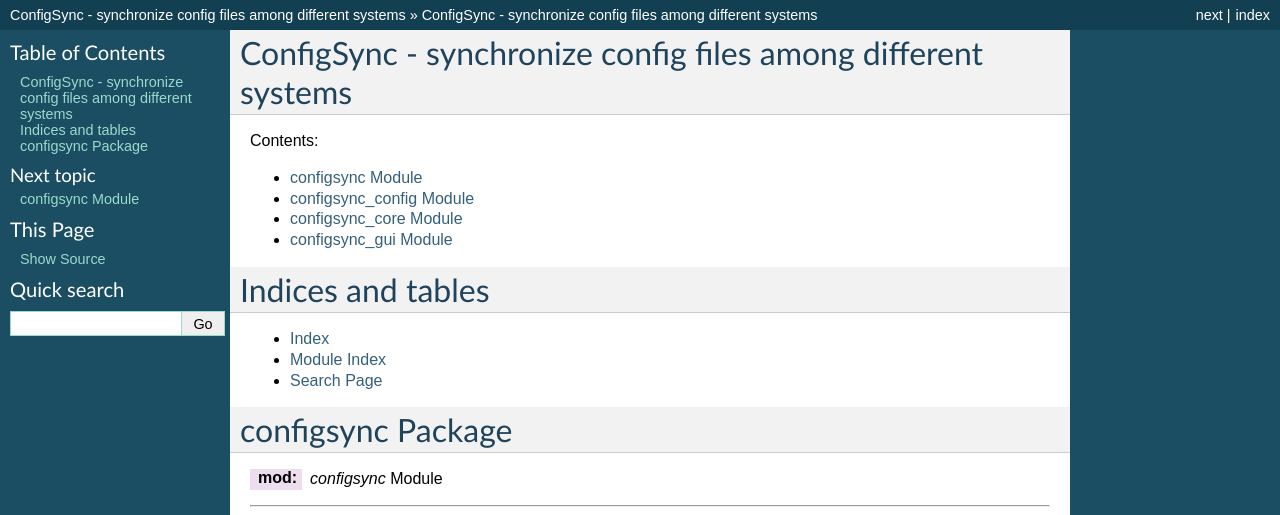
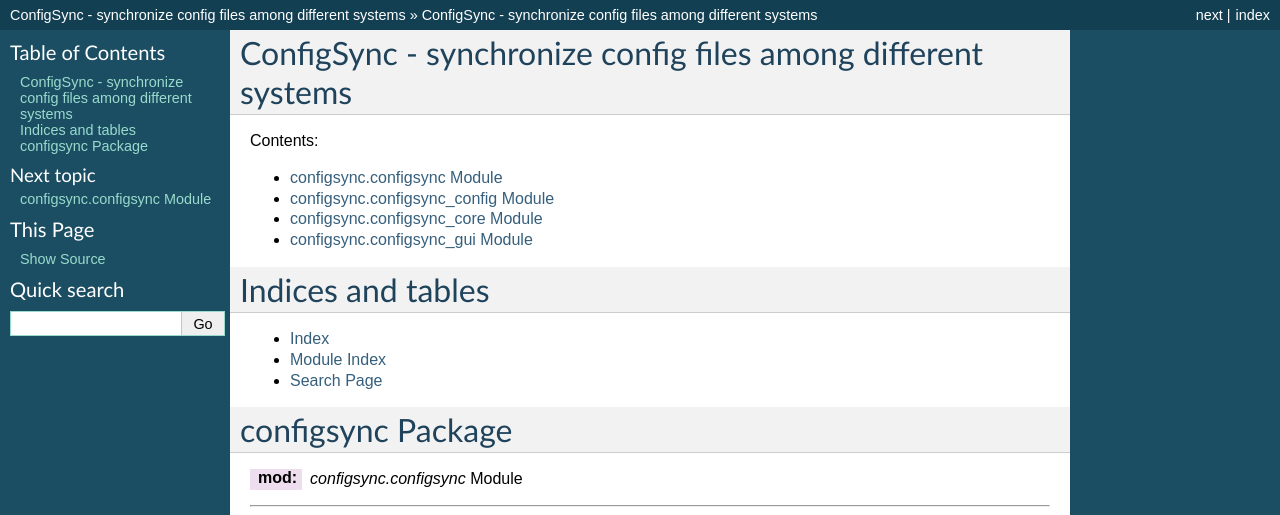
Before and after one commit to martiinsiimon/configsync, a Sphinx documentation site: the page built from docs/index.rst, in a window 1280 px wide. Shown: the top 515 px of the page. Built offline with Sphinx 7.4.7, drawn with Linux system fonts in a browser that asks for light colours; some of the changed text lies outside the part shown; grey boxes are pictures that could not be loaded.

Commit message:
Updated documentation structure and fixed many errors

```diff
--- a/docs/configsync.rst
+++ b/docs/configsync.rst
@@ -1,7 +1,7 @@
-configsync Module
-=================
+configsync.configsync Module
+============================
 
-.. automodule:: configsync
+.. automodule:: configsync.configsync
     :members:
     :undoc-members:
     :show-inheritance:
--- a/docs/configsync_config.rst
+++ b/docs/configsync_config.rst
@@ -1,7 +1,7 @@
-configsync_config Module
-========================
+configsync.configsync_config Module
+===================================
 
-.. automodule:: configsync_config
+.. automodule:: configsync.configsync_config
     :members:
     :undoc-members:
     :show-inheritance:
--- a/docs/configsync_core.rst
+++ b/docs/configsync_core.rst
@@ -1,7 +1,7 @@
-configsync_core Module
-======================
+configsync.configsync_core Module
+=================================
 
-.. automodule:: configsync_core
+.. automodule:: configsync.configsync_core
     :members:
     :undoc-members:
     :show-inheritance:
--- a/docs/configsync_gui.rst
+++ b/docs/configsync_gui.rst
@@ -1,7 +1,7 @@
-configsync_gui Module
-=====================
+configsync.configsync_gui Module
+================================
 
-.. automodule:: configsync_gui
+.. automodule:: configsync.configsync_gui
     :members:
     :undoc-members:
     :show-inheritance:
--- a/docs/index.rst
+++ b/docs/index.rst
@@ -27,29 +27,36 @@ Indices and tables
 configsync Package
 ==================
 
-:mod: `configsync` Module
--------------------------
+:mod: `configsync.configsync` Module
+
+------------------------------------
 
 .. automodule:: configsync.configsync
     :members:
     :undoc-members:
 
-:mod: `configsync_config` Module
---------------------------------
+
+:mod: `configsync.configsync_config` Module
+
+-------------------------------------------
 
 .. automodule:: configsync.configsync_config
     :members:
     :undoc-members:
 
-:mod: `configsync_core` Module
-------------------------------
+
+:mod: `configsync.configsync_core` Module
+
+-----------------------------------------
 
 .. automodule:: configsync.configsync_core
     :members:
     :undoc-members:
 
-:mod: `configsync_gui` Module
------------------------------
+
+:mod: `configsync.configsync_gui` Module
+
+----------------------------------------
 
 .. automodule:: configsync.configsync_gui
     :members:
```
